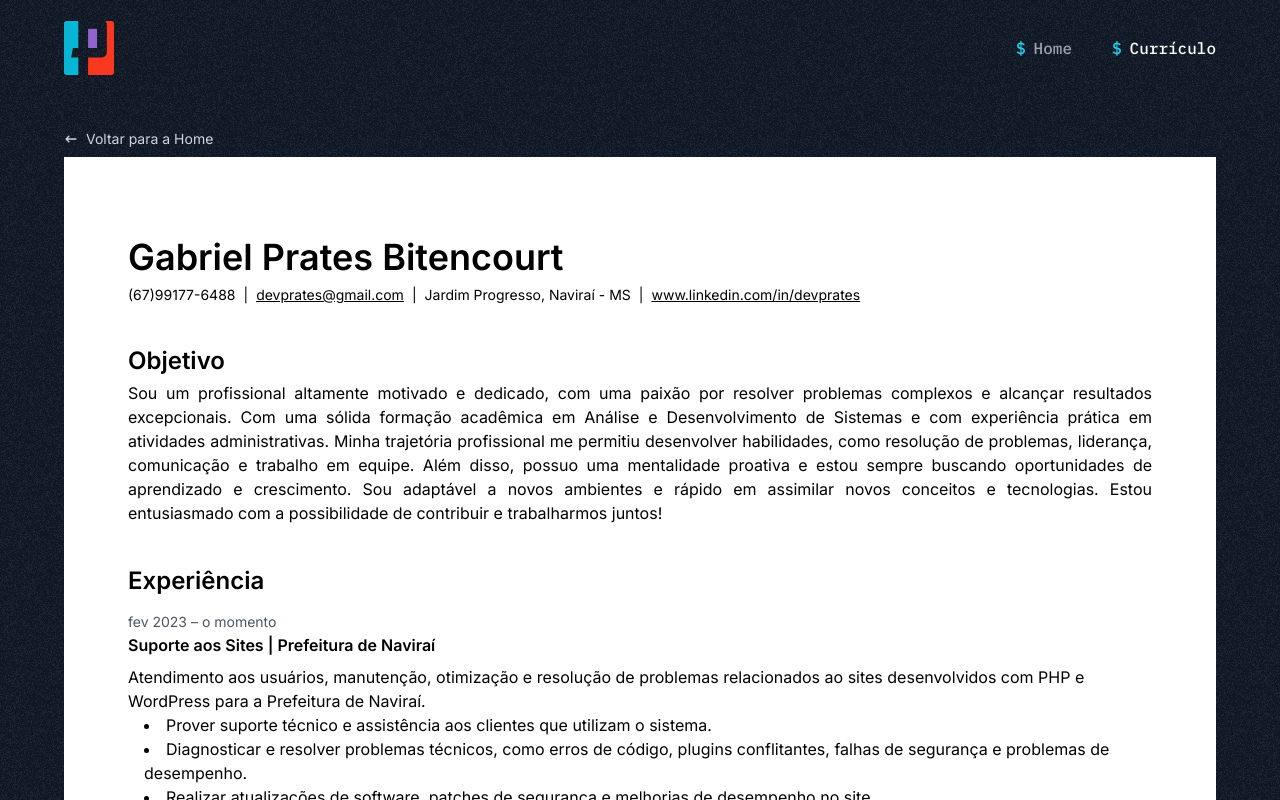
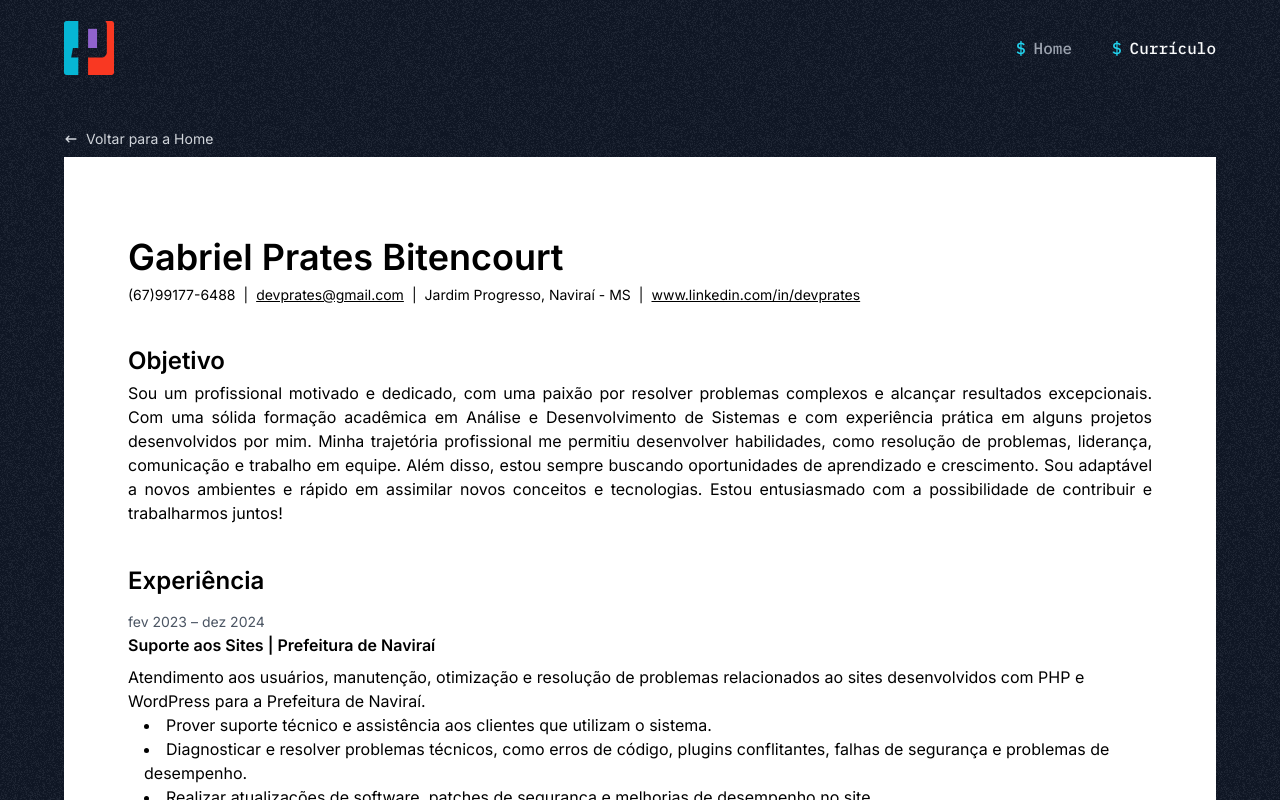
Before and after one commit to devPrates/devPrates, a Next.js app: page /curriculo in a window 1280 px wide. Shown: the top 800 px of the page. Built offline with nearby package versions, Linux system fonts and the light colour scheme.

Commit message:
Update curriculo

```diff
--- a/app/curriculo/page.tsx
+++ b/app/curriculo/page.tsx
@@ -34,15 +34,14 @@ export default async function Curriculo() {
 
             <h1 className="text-2xl mt-10 font-semibold">Objetivo</h1>
             <p className="mt-1 text-justify">
-              Sou um profissional altamente motivado e dedicado, com uma paixão
+              Sou um profissional motivado e dedicado, com uma paixão
               por resolver problemas complexos e alcançar resultados
               excepcionais. Com uma sólida formação acadêmica em Análise e
               Desenvolvimento de Sistemas e com experiência prática em
-              atividades administrativas. Minha trajetória profissional me
+              alguns projetos desenvolvidos por mim. Minha trajetória profissional me
               permitiu desenvolver habilidades, como resolução de problemas,
-              liderança, comunicação e trabalho em equipe. Além disso, possuo
-              uma mentalidade proativa e estou sempre buscando oportunidades de
-              aprendizado e crescimento. Sou adaptável a novos ambientes e
+              liderança, comunicação e trabalho em equipe. Além disso, estou sempre buscando
+              oportunidades de aprendizado e crescimento. Sou adaptável a novos ambientes e
               rápido em assimilar novos conceitos e tecnologias. Estou
               entusiasmado com a possibilidade de contribuir e trabalharmos
               juntos!
@@ -51,7 +50,7 @@ export default async function Curriculo() {
             <h1 className="text-2xl mt-10 font-semibold mb-3">Experiência</h1>
             <div>
               <span className="text-sm text-gray-600">
-                fev 2023 – o momento
+                fev 2023 – dez 2024
               </span>
               <h3 className="font-semibold">
                 Suporte aos Sites | Prefeitura de Naviraí
```
